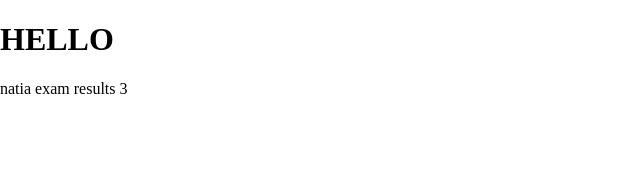
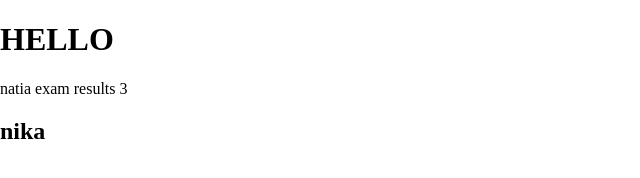
Before and after one commit to nikanoza/gamocda, a plain HTML site: page index.html in a window 1280 px wide. Shown: the full height of the page, 0-640 px from the left. Drawn offline with Linux system fonts and the light colour scheme.

Commit message:
natiasChange

```diff
--- a/index.html
+++ b/index.html
@@ -9,5 +9,8 @@
   <body>
     <h1>HELLO</h1>
     <p>natia exam results 3 </p>
+    <h2>
+      nika
+    </h2>
   </body>
 </html>
```
